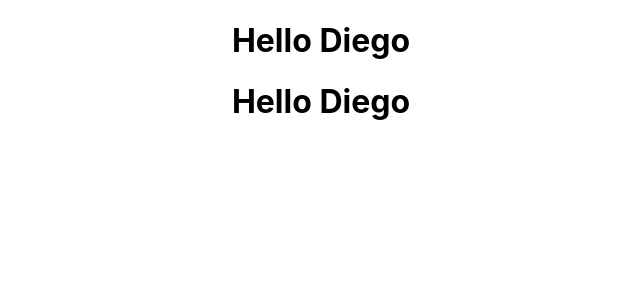
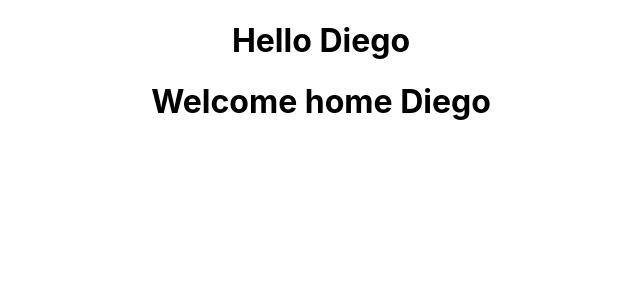
Before and after one commit to CZDiego/react-tutorial, a React (Create React App) app: page / in a window 1280 px wide. Shown: the top 300 px of the page, without its empty margins (319-959 px from the left). Built offline with nearby package versions, Linux system fonts and the light colour scheme.

Commit message:
Add class component

```diff
--- a/src/App.js
+++ b/src/App.js
@@ -1,12 +1,13 @@
 import React from 'react';
 import './App.css';
 import {Greet} from "./components/Greet";
+import Welcome from "./components/Welcome";
 
 function App() {
   return (
     <div className="App">
       <Greet/>
-      <Greet/>
+      <Welcome/>
     </div>
   );
 }
--- /dev/null
+++ b/src/components/Welcome.js
@@ -0,0 +1,11 @@
+import React, {Component} from 'react';
+
+class Welcome extends Component {
+
+  render() {
+    return <h1>Welcome home Diego</h1>;
+  }
+
+}
+
+export default Welcome;
```
